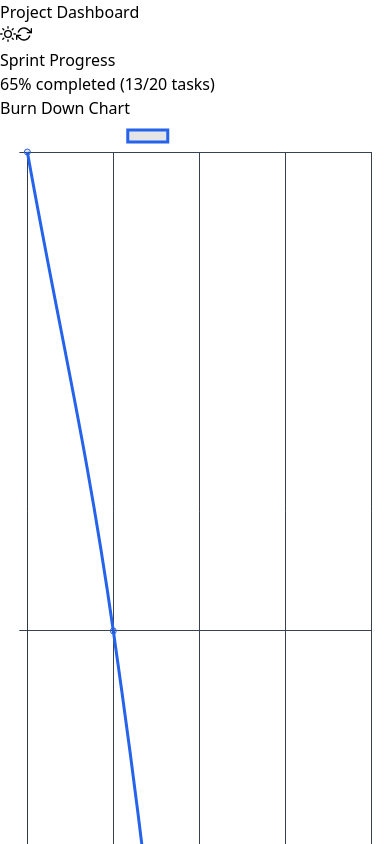
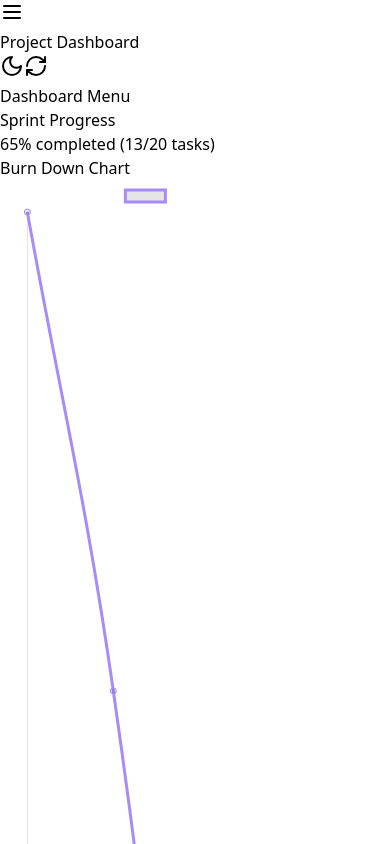
Before and after one commit to mddanish867/maisonpro, a React (Vite) app: page /org-dashboard in a window 390 px wide. Shown: the top 844 px of the page. Built offline with nearby package versions, Linux system fonts and the light colour scheme.

Commit message:
modified the page as well

```diff
--- a/src/components/dashboard/OrgDashboard.jsx
+++ b/src/components/dashboard/OrgDashboard.jsx
@@ -3,10 +3,8 @@ import { DndProvider, useDrag, useDrop } from "react-dnd";
 import { HTML5Backend } from "react-dnd-html5-backend";
 import { Line } from "react-chartjs-2";
 import { Chart as ChartJS } from "chart.js/auto";
-import { FiRefreshCw, FiSun, FiMoon } from "react-icons/fi";
+import { Menu, X, RefreshCw, Moon, Sun } from "lucide-react";
 
-// Need to install npm install react-dnd react-dnd-html5-backend chart.js react-chartjs-2 react-icons
-// Widget data
 const initialWidgets = [
   {
     id: 1,
@@ -39,7 +37,7 @@ const DraggableWidget = ({ id, children, onMove }) => {
   return (
     <div
       ref={(node) => drag(drop(node))}
-      className={`bg-gray-800 rounded-lg p-4 border border-gray-700 ${
+      className={`bg-[#0A0A0A] rounded-lg p-4 border border-white/10 backdrop-blur-md ${
         isDragging ? "opacity-50" : "opacity-100"
       }`}
     >
@@ -49,7 +47,7 @@ const DraggableWidget = ({ id, children, onMove }) => {
 };
 
 const OrgDashboard = () => {
-  const [darkMode, setDarkMode] = useState(true);
+  const [isMobileMenuOpen, setIsMobileMenuOpen] = useState(false);
   const [widgets, setWidgets] = useState(initialWidgets);
 
   const handleMove = (fromId, toId) => {
@@ -61,43 +59,70 @@ const OrgDashboard = () => {
   };
 
   return (
-    <div
-      className={`min-h-screen ${
-        darkMode ? "bg-gray-900 text-white" : "bg-gray-100 text-gray-900"
-      }`}
-    >
-      <header className="p-4 bg-gray-800 flex justify-between items-center">
-        <h1 className="text-xl font-bold">Project Dashboard</h1>
+    <div className="min-h-screen bg-[#0A0A0A] text-white">
+      {/* Header */}
+      <header className="p-4 border-b border-white/10 flex justify-between items-center">
+        <div className="flex items-center gap-4">
+          <button
+            onClick={() => setIsMobileMenuOpen(!isMobileMenuOpen)}
+            className="lg:hidden p-2 hover:bg-white/5 transition-colors"
+          >
+            {isMobileMenuOpen ? (
+              <X className="w-6 h-6 text-violet-400" />
+            ) : (
+              <Menu className="w-6 h-6 text-violet-400" />
+            )}
+          </button>
+          <h1 className="text-xl font-thin">Project Dashboard</h1>
+        </div>
         <div className="flex gap-2">
-          <button
-            onClick={() => setDarkMode(!darkMode)}
-            className="p-2 rounded-lg bg-gray-700 hover:bg-gray-600"
-          >
-            {darkMode ? <FiSun /> : <FiMoon />}
+          <button className="p-2 border border-white/10 hover:bg-white/5 transition-colors">
+            <Moon className="w-5 h-5 text-violet-400" />
           </button>
-          <button className="p-2 rounded-lg bg-blue-600 hover:bg-blue-500">
-            <FiRefreshCw />
+          <button className="p-2 bg-gradient-to-r from-purple-400 to-yellow-300 text-blue-800">
+            <RefreshCw className="w-5 h-5" />
           </button>
         </div>
       </header>
 
       <DndProvider backend={HTML5Backend}>
+        {/* Mobile Menu */}
+        <div
+          className={`lg:hidden fixed inset-y-0 left-0 transform ${
+            isMobileMenuOpen ? "translate-x-0" : "-translate-x-full"
+          } w-64 bg-[#0A0A0A] border-r border-white/10 z-40 transition-transform duration-300`}
+        >
+          <div className="p-4">
+            <h2 className="text-lg font-thin mb-4">Dashboard Menu</h2>
+            {/* Add mobile menu items here */}
+          </div>
+        </div>
+
+        {/* Overlay for mobile menu */}
+        {isMobileMenuOpen && (
+          <div
+            className="fixed inset-0 bg-black/50 z-30 lg:hidden"
+            onClick={() => setIsMobileMenuOpen(false)}
+          />
+        )}
+
+        {/* Widgets Grid */}
         <div className="grid grid-cols-1 md:grid-cols-2 lg:grid-cols-3 gap-4 p-4">
           {widgets.map((widget) => (
             <DraggableWidget key={widget.id} id={widget.id} onMove={handleMove}>
               <div className="h-64">
-                <h3 className="text-lg font-semibold mb-4 border-b border-gray-700 pb-2">
+                <h3 className="text-lg font-thin mb-4 border-b border-white/10 pb-2">
                   {widget.title}
                 </h3>
                 {widget.type === "sprint" && (
                   <div className="space-y-4">
-                    <div className="h-2 bg-gray-700 rounded-full">
+                    <div className="h-2 bg-white/10 rounded-full overflow-hidden">
                       <div
-                        className="h-full bg-blue-600 rounded-full"
+                        className="h-full bg-gradient-to-r from-purple-400 to-yellow-300 rounded-full"
                         style={{ width: `${widget.content.progress}%` }}
                       />
                     </div>
-                    <p className="text-sm text-gray-400">
+                    <p className="text-sm text-gray-400 font-extralight">
                       {widget.content.progress}% completed (13/20 tasks)
                     </p>
                   </div>
@@ -111,7 +136,7 @@ const OrgDashboard = () => {
                         {
                           label: "Remaining Work",
                           data: [20, 18, 15, 12, 8],
-                          borderColor: "#2563eb",
+                          borderColor: "#A78BFA",
                           tension: 0.4,
                         },
                       ],
@@ -121,18 +146,22 @@ const OrgDashboard = () => {
                       plugins: {
                         legend: {
                           labels: {
-                            color: darkMode ? "#fff" : "#000",
+                            color: "#fff",
+                            font: {
+                              family: "system-ui",
+                              weight: "300"
+                            }
                           },
                         },
                       },
                       scales: {
                         x: {
-                          ticks: { color: darkMode ? "#fff" : "#000" },
-                          grid: { color: darkMode ? "#374151" : "#e5e7eb" },
+                          ticks: { color: "#fff", font: { weight: "300" } },
+                          grid: { color: "rgba(255, 255, 255, 0.1)" },
                         },
                         y: {
-                          ticks: { color: darkMode ? "#fff" : "#000" },
-                          grid: { color: darkMode ? "#374151" : "#e5e7eb" },
+                          ticks: { color: "#fff", font: { weight: "300" } },
+                          grid: { color: "rgba(255, 255, 255, 0.1)" },
                         },
                       },
                     }}
@@ -145,20 +174,20 @@ const OrgDashboard = () => {
                       {
                         title: "Bug fix: Login issue",
                         status: "Done",
-                        color: "text-blue-400",
+                        color: "text-violet-400",
                       },
                       {
                         title: "Feature: User profile",
                         status: "In Progress",
-                        color: "text-yellow-400",
+                        color: "text-yellow-300",
                       },
                     ].map((item, index) => (
                       <li
                         key={index}
-                        className="p-2 bg-gray-700 rounded flex justify-between items-center"
+                        className="p-2 border border-white/10 rounded flex justify-between items-center hover:bg-white/5 transition-colors"
                       >
-                        <span>{item.title}</span>
-                        <span className={`${item.color} text-sm`}>
+                        <span className="font-extralight">{item.title}</span>
+                        <span className={`${item.color} text-sm font-extralight`}>
                           {item.status}
                         </span>
                       </li>
```
